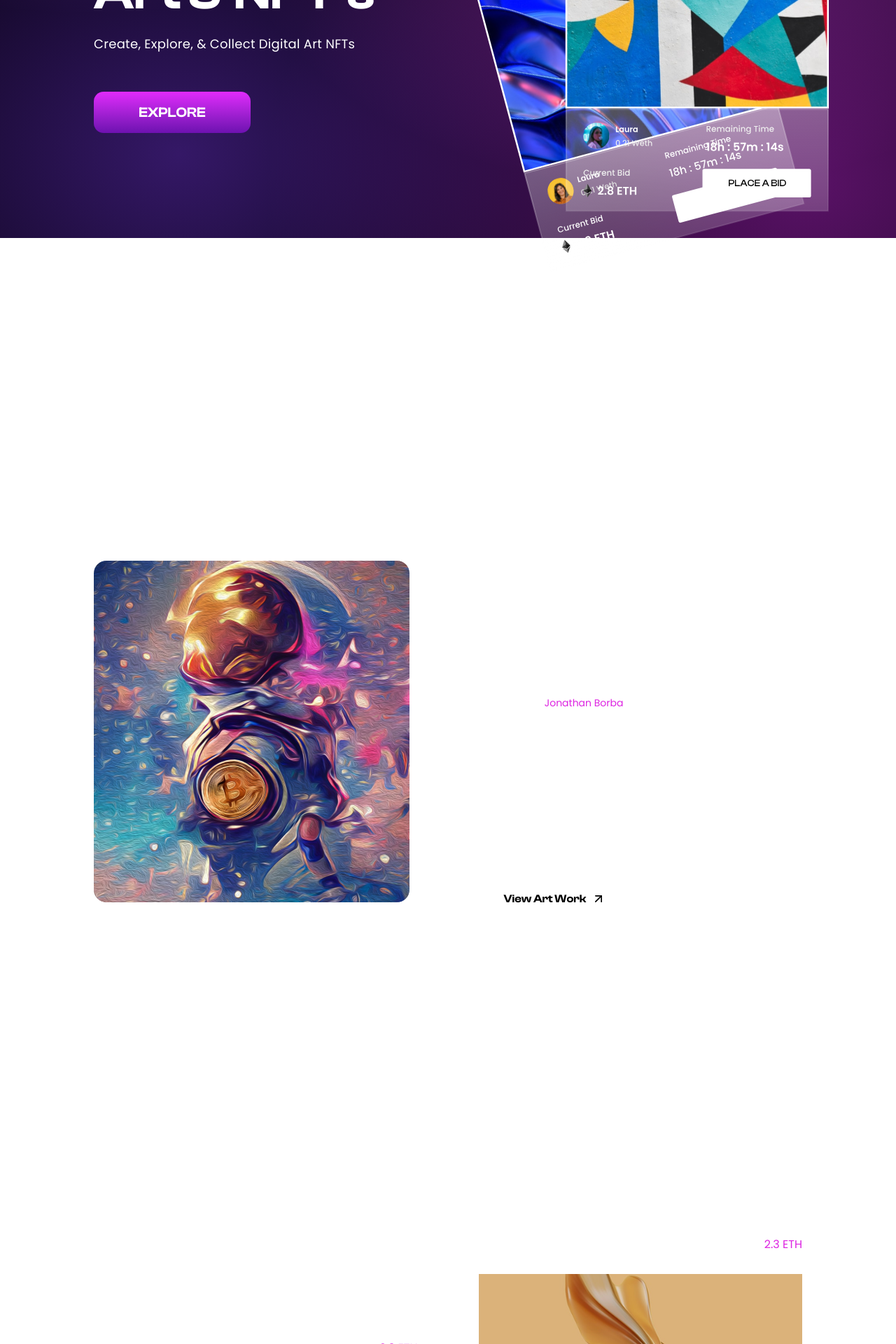
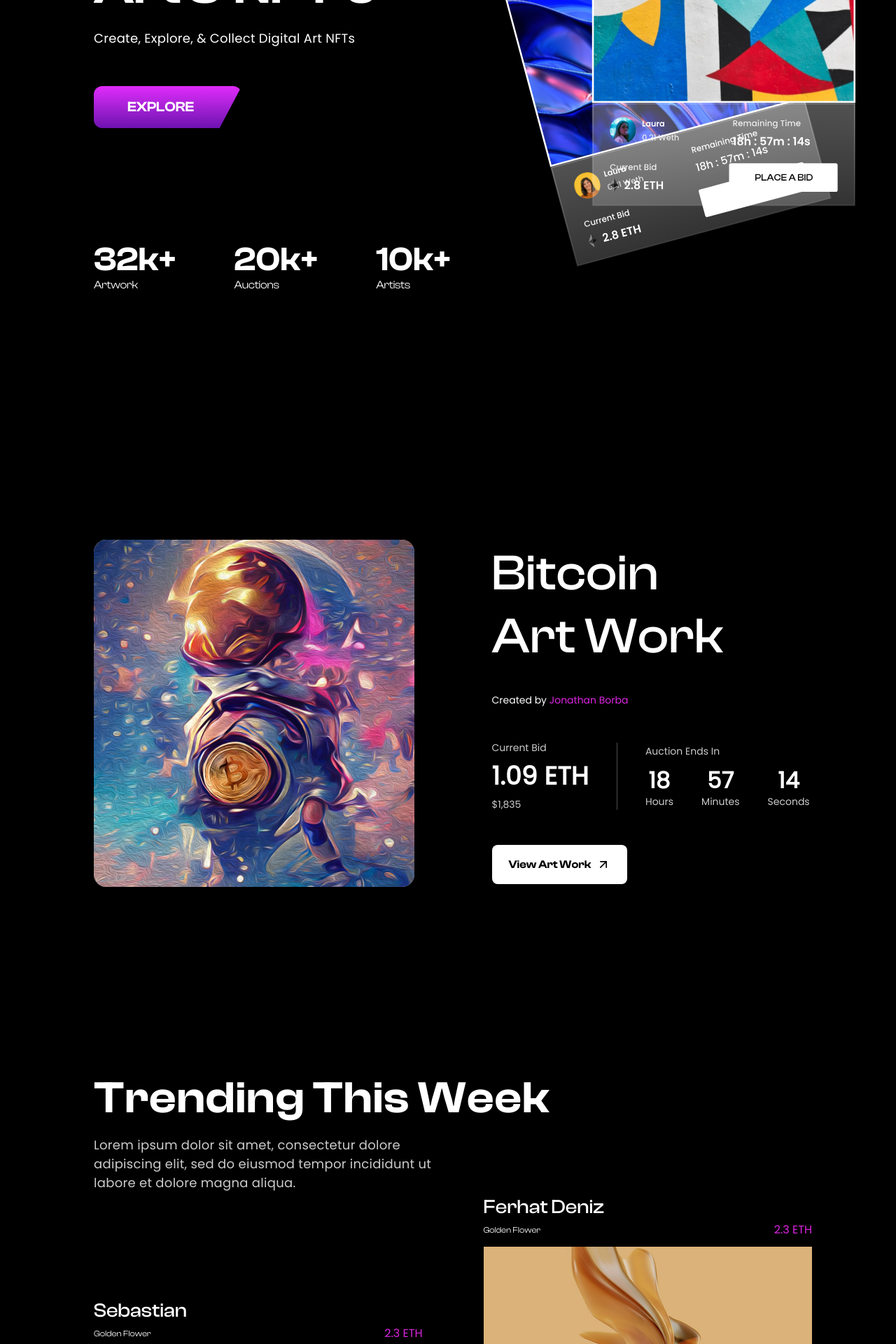
Before and after one commit to nottkhush/CarbonCrunchAssignment, a Next.js app: page / in a window 1280 px wide. Shown: the part 460-2380 px from the top of the page at 70% size. Built offline with nearby package versions, Linux system fonts and the light colour scheme.

Commit message:
02: web comp bg needed

```diff
--- a/app/layout.tsx
+++ b/app/layout.tsx
@@ -24,8 +24,8 @@ export const poppins = localFont({
 })
 
 export const metadata: Metadata = {
-  title: "Create Next App",
-  description: "Generated by create next app",
+  title: "NFTme - Discover Rare Collections",
+  description: "Create, Explore, & Collect Digital Art NFTs",
 };
 
 export default function RootLayout({
@@ -37,7 +37,7 @@ export default function RootLayout({
     <html lang="en">
       <body
         className={`
-          relative min-h-screen text-white
+          relative min-h-screen text-white bg-black
           ${geistSans.variable}
           ${geistMono.variable}
           ${clashDisplay.variable}
@@ -45,8 +45,7 @@ export default function RootLayout({
           antialiased
         `}
       >
-        {/* Global radiant background */}
-        <div className="fixed inset-0 -z-10 bg-purple-radiant" />
+
 
         {children}
       </body>
--- a/app/page.tsx
+++ b/app/page.tsx
@@ -10,7 +10,7 @@ import { FooterPage } from "@/components/FooterPage";
 export default function Home() {
   return (
     <>
-      <div className={`${clashDisplay.className} w-full pl-33.5 pr-33.5 pt-11 pb-4`}>
+      <div className={`${clashDisplay.className} w-full pl-33.5 pr-[120px] pt-9 pb-4`}>
         <Page1 />
         <Page2 />
         <Page3 />
--- a/components/ArtCard.tsx
+++ b/components/ArtCard.tsx
@@ -8,7 +8,6 @@ type ArtCardProps = {
   collection?: string;
 };
 
-
 export const ArtCard = ({
   name,
   image,
@@ -18,13 +17,14 @@ export const ArtCard = ({
   return (
     <div>
       {/* Meta */}
-      <div className="mb-3 flex items-center justify-between">
-        <div>
-          <p className="text-[28px] font-medium">{name}</p>
+      <div className="mb-3  ">
+        <p className="text-[28px] font-medium">{name}</p>
+        <div className="flex justify-between items-center">
           <p className="text-[12px]">{collection}</p>
+          <span className={`${poppins.className} text-[16px] text-[#DD24E1]`}>
+            {price}
+          </span>
         </div>
-
-        <span className={`${poppins.className} text-[16px] text-[#DD24E1]`}>{price}</span>
       </div>
 
       {/* Image */}
--- /dev/null
+++ b/components/BackgroundWrapper.tsx
@@ -0,0 +1,16 @@
+export const BackgroundWrapper = ({ children }: { children: React.ReactNode }) => {
+  return (
+    <div className="min-h-screen relative bg-[#0a0a0f]">
+      {/* Purple glow top right */}
+      <div className="absolute top-0 right-0 w-[800px] h-[800px] bg-purple-600/30 rounded-full blur-[150px] pointer-events-none" />
+
+      {/* Purple glow bottom left */}
+      <div className="absolute bottom-0 left-0 w-[600px] h-[600px] bg-purple-700/20 rounded-full blur-[120px] pointer-events-none" />
+
+      {/* Content */}
+      <div className="relative z-10">
+        {children}
+      </div>
+    </div>
+  );
+};
--- a/components/Navbar.tsx
+++ b/components/Navbar.tsx
@@ -15,7 +15,7 @@ export const Navbar = () => {
             height={31}
             priority
           />
-          <div className="bg-none w-[491px] h-[48px] flex items-center justify-between px-8">
+          <div className="bg-none w-[550px] h-[48px] flex items-center justify-between px-8">
             <Link href="/about">About Us</Link>
             <Link href="/">Store</Link>
             <Link href="/">Games</Link>
--- /dev/null
+++ b/components/SkewedButton.tsx
@@ -0,0 +1,16 @@
+export const SkewedButton = ({ text, onClick }: { text: string; onClick?: () => void }) => {
+  return (
+    <button
+      onClick={onClick}
+      className="bg-gradient-to-b from-fuchsia-500 to-purple-800 text-white h-[60px] px-12 text-[20px] font-[600] hover:scale-105 transition-transform"
+      style={{
+        clipPath: 'polygon(0 0, 100% 0, 85% 100%, 0 100%)',
+        borderRadius: '0.75rem'
+      }}
+    >
+      <div className="pr-5">
+        {text}
+      </div>
+    </button>
+  );
+};
--- a/pages/page1.tsx
+++ b/pages/page1.tsx
@@ -1,10 +1,13 @@
 import { poppins } from "@/app/layout";
 import { Navbar } from "@/components/Navbar";
+import { SkewedButton } from "@/components/SkewedButton";
 import Image from "next/image";
 
 export const Page1 = () => {
   return (
     <>
+
+
       <Navbar />
       <div className="grid grid-cols-2">
         <div className="w-127.5  mt-25.5">
@@ -17,12 +20,7 @@ export const Page1 = () => {
             Create, Explore, & Collect Digital Art NFTs
           </p>
           <div className="mt-[59px]">
-            <button
-              className="bg-red-500 text-[20px] w-[224px] h-[59px] font-[600] rounded-xl bg-gradient-to-b from-fuchsia-500 to-purple-800
-"
-            >
-              EXPLORE
-            </button>
+            <SkewedButton text="EXPLORE" />
           </div>
           <div className="mt-[164px] flex justify-between">
             <div className="flex flex-col">
@@ -47,7 +45,7 @@ export const Page1 = () => {
             </div>
           </div>
         </div>
-        <div className="w-[545.03px] h-[653px]  mt-[105px]">
+        <div className="w-[545.03px] h-[653px] mt-[105px] ml-[31px]">
             <Image src="/heroimagewrapper.svg" alt="image" width={545.03} height={653} />
         </div>
       </div>
--- a/pages/page2.tsx
+++ b/pages/page2.tsx
@@ -4,6 +4,9 @@ import Image from "next/image";
 
 export const Page2 = () => {
   return (
+    <>
+
+
       <div className="mt-[352px] grid grid-cols-2 gap-[111px] items-center text-white">
         {/* Left Image */}
         <Image
@@ -81,5 +84,6 @@ export const Page2 = () => {
           </button>
         </div>
       </div>
+    </>
   );
 };
--- a/pages/page3.tsx
+++ b/pages/page3.tsx
@@ -6,6 +6,9 @@ import Image from "next/image";
 
 export const Page3 = () => {
   return (
+    <>
+
+
       <section className="mt-[270px]">
         {/* Heading */}
         <div className="max-w-[520px]">
@@ -71,5 +74,6 @@ export const Page3 = () => {
 
         {/* Explore more button */}
       </section>
+    </>
   );
 };
--- a/pages/page4.tsx
+++ b/pages/page4.tsx
@@ -11,6 +11,9 @@ const artists = [
 
 export const Page4 = () => {
   return (
+    <>
+
+
       <section className="mt-[135px]">
         {/* Header */}
         <div className="flex items-center justify-between">
@@ -47,5 +50,6 @@ export const Page4 = () => {
           ))}
         </div>
       </section>
+    </>
   );
 };
--- a/pages/page5.tsx
+++ b/pages/page5.tsx
@@ -1,3 +1,4 @@
+import { SkewedButton } from "@/components/SkewedButton";
 import Image from "next/image";
 
 export const Page5 = () => {
@@ -24,12 +25,7 @@ export const Page5 = () => {
             Join the community and get the best NFT collection
           </h2>
           <div className="mt-[62px]">
-            <button
-              className="bg-red-500 text-[20px] w-[224px] h-[59px] font-[600] rounded-xl bg-gradient-to-b from-fuchsia-500 to-purple-800
-"
-            >
-              JOIN COMMUNITY
-            </button>
+            <SkewedButton text="JOIN COMMUNITY"/>
           </div>
         </div>
       </div>
```
Also changed, not shown: app/globals.css (line endings or trailing spaces). Lines whose indentation alone changed are shown as unchanged.
